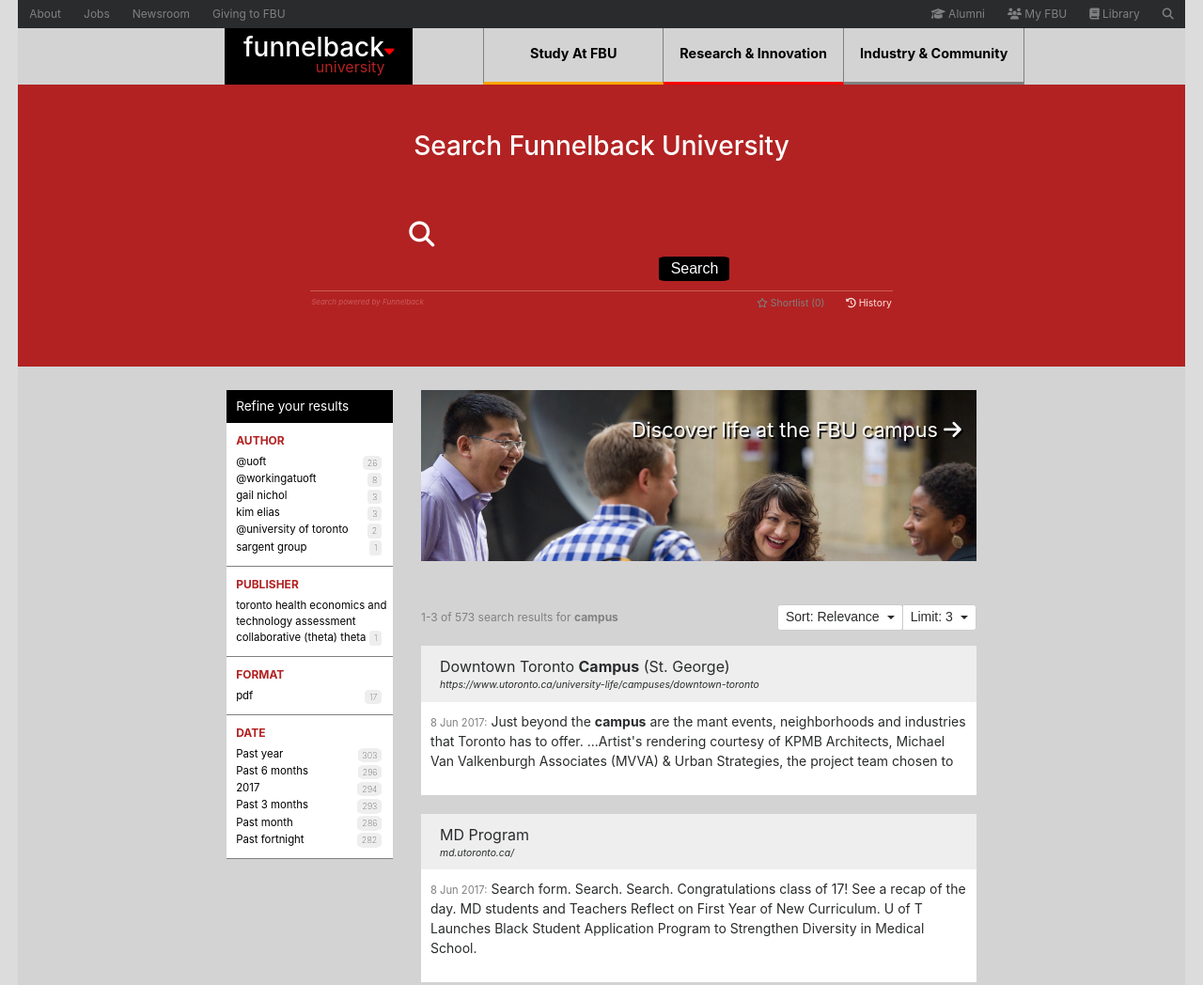
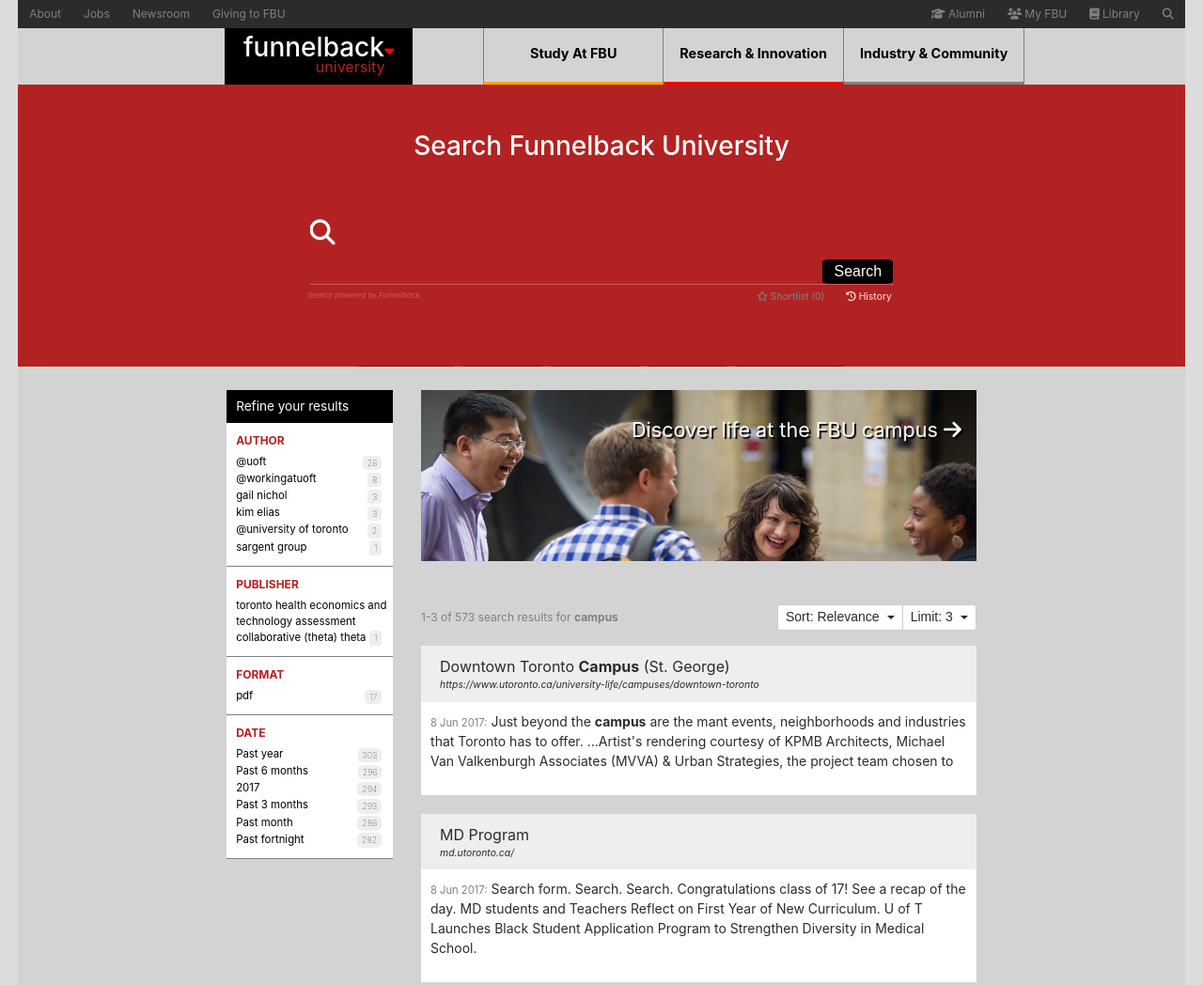
Before and after one commit to jeffbell9/University-Search-Page, a plain HTML site: page index.html in a window 1280 px wide. Shown: the top 1048 px of the page at 94% size. Drawn offline with nearby package versions, Linux system fonts and the light colour scheme; a script that the page names is missing.

Commit message:
Fixed positioning issues

```diff
--- a/styles.css
+++ b/styles.css
@@ -132,7 +132,8 @@ body {
 
 .search .fa-search {
     font-size: 1.69em;
-    padding-bottom: 10px;
+    margin-top: 5px;
+    float: left;
 }
 
 .input {
@@ -157,7 +158,8 @@ input[type="submit"] {
     border-radius: 10%;
     width: 75px;
     margin-left: 198px;
-    margin-bottom: 10px;
+    margin-top: 5px;
+    float: right;
 }
 
 input[type="submit"]:hover {
@@ -172,7 +174,7 @@ input[type="submit"]:hover {
     float: left;
     color: indianred;
     margin-top: 5px;
-    margin-left: 312px;
+    margin-left: 308px;
 
 }
 
@@ -199,7 +201,8 @@ input[type="submit"]:hover {
 
 .nav-tabs {
     background-color: firebrick;
-    margin-top: 83px;
+    width: 525px;
+    margin-top: 86px;
     margin-left: 360px;
 }
 
```
